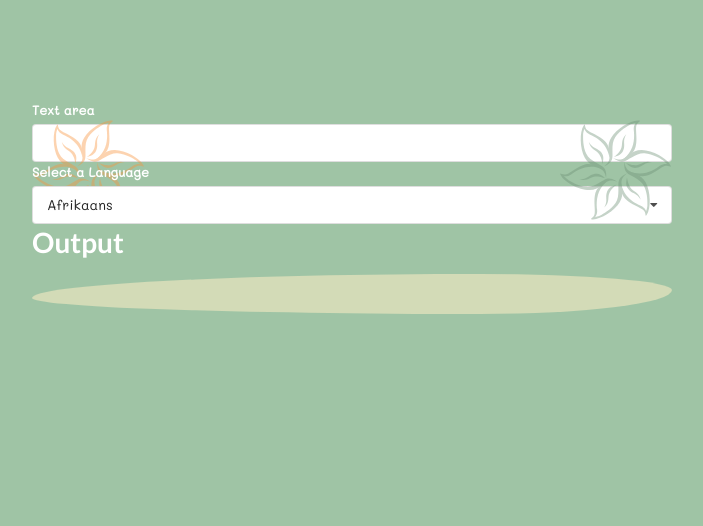
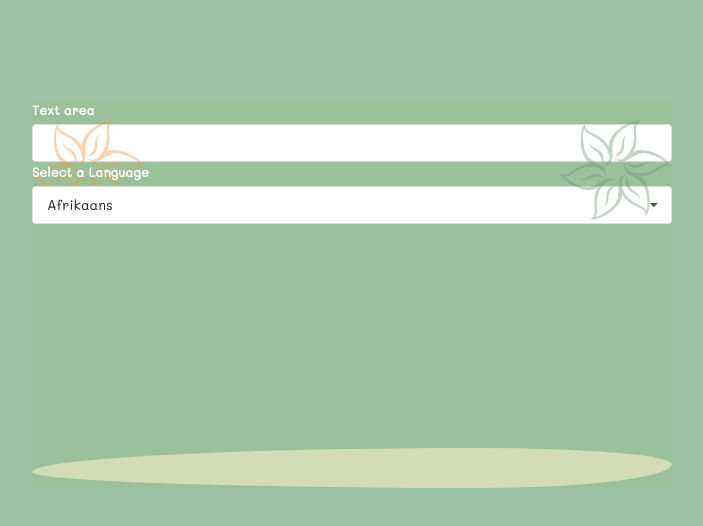
Before and after one commit to meleks-61/widget_App, a React (Create React App) app: page / in a window 1280 px wide. Shown: the top 526 px of the page, without its empty margins (318-1021 px from the left). Built offline with nearby package versions, Linux system fonts and the light colour scheme; no server answers.

Commit message:
css created

```diff
--- a/src/App.css
+++ b/src/App.css
@@ -80,6 +80,7 @@ h1 {
 .translate {
   z-index: 20;
   position: relative;
+  margin-top: 5em;
 }
 
 .translate h1 {
@@ -89,4 +90,9 @@ h1 {
   background-color: #d3dbb7;
   padding: 20px;
   border-radius: 70% 30% 30% 70% / 60% 40% 60% 40%;
+  margin-top: 16rem;
 }
+.container2{
+  background-color: #9ac199;
+
+}
--- a/src/components/Convert.js
+++ b/src/components/Convert.js
@@ -1,58 +1,45 @@
 import { useEffect, useState } from "react";
 import axios from "axios";
 
-const Convert =({lang,text})=>{
-    const[translated, setTranslated]=useState("")
-    const[debounced,setDebounced]=useState(text)
+const Convert = ({ lang, text }) => {
+  const [translated, setTranslated] = useState("");
+  const [debounced, setDebounced] = useState(text);
 
-    const Url = "https://translation.googleapis.com/language/translate/v2";
-    const KEY = "AIzaSyCHUCmpR7cT_yDFHC98CZJy2LTms-IwDlM";
+  const Url = "https://translation.googleapis.com/language/translate/v2";
+  const KEY = "AIzaSyCHUCmpR7cT_yDFHC98CZJy2LTms-IwDlM";
 
+  useEffect(() => {
+    const timerId = setTimeout(() => {
+      setDebounced(text);
+    }, 500);
 
-    useEffect(()=>{
-     const timerId = setTimeout(()=>{
-            setDebounced(text)
+    return () => {
+      clearTimeout(timerId);
+    };
+  }, [text]);
 
-        },500);
+  useEffect(() => {
+    const doTranslate = async () => {
+      const { data } = await axios.post(
+        Url,
+        {},
+        {
+          params: {
+            q: debounced,
+            target: lang.value,
+            key: KEY,
+          },
+        }
+      );
+      setTranslated(data.data.translations[0].translatedText);
+    };
+    doTranslate();
+  }, [lang, debounced]);
 
-        return ()=>{
-        clearTimeout(timerId)
-    };
-
-
-
-    },[text])
-
-
-
-
-    useEffect(()=>{
-        const doTranslate = async()=>{
-          const {data} =  await axios.post(Url,{},{
-                params:{
-                    q:debounced,
-                    target:lang.value,
-                    key:KEY
-                }
-            })
-            setTranslated(data.data.translations[0].translatedText)
-
-        }
-doTranslate()
-
-
-
-
-    },[lang,debounced])
-
-
-
-
-
-    return(
-        <div className="translate">
-<h1>{translated}</h1>
-        </div>
-    )
-}
+  return (
+    <div className="translate">
+      <h1>{translated}</h1>
+    </div>
+  );
+};
 export default Convert;
--- a/src/components/Translate.js
+++ b/src/components/Translate.js
@@ -10,7 +10,7 @@ const Translate = ({ label }) => {
   const[lang,setLang]= useState(options[0])
 
   return (
-    <div>
+    <div className="container2">
     <div className="ui form">
       <div className="field">
       <Flower className="flower-right" fill="rgb(110, 146, 119)" />
@@ -26,7 +26,7 @@ const Translate = ({ label }) => {
 
     <Dropdown options={options} select={lang} setSelect={setLang} label="Select a Language"/>
     <div >
-        <h1>Output</h1>
+
         <Convert lang={lang} text={text}/>
     </div>
     </div>
```
